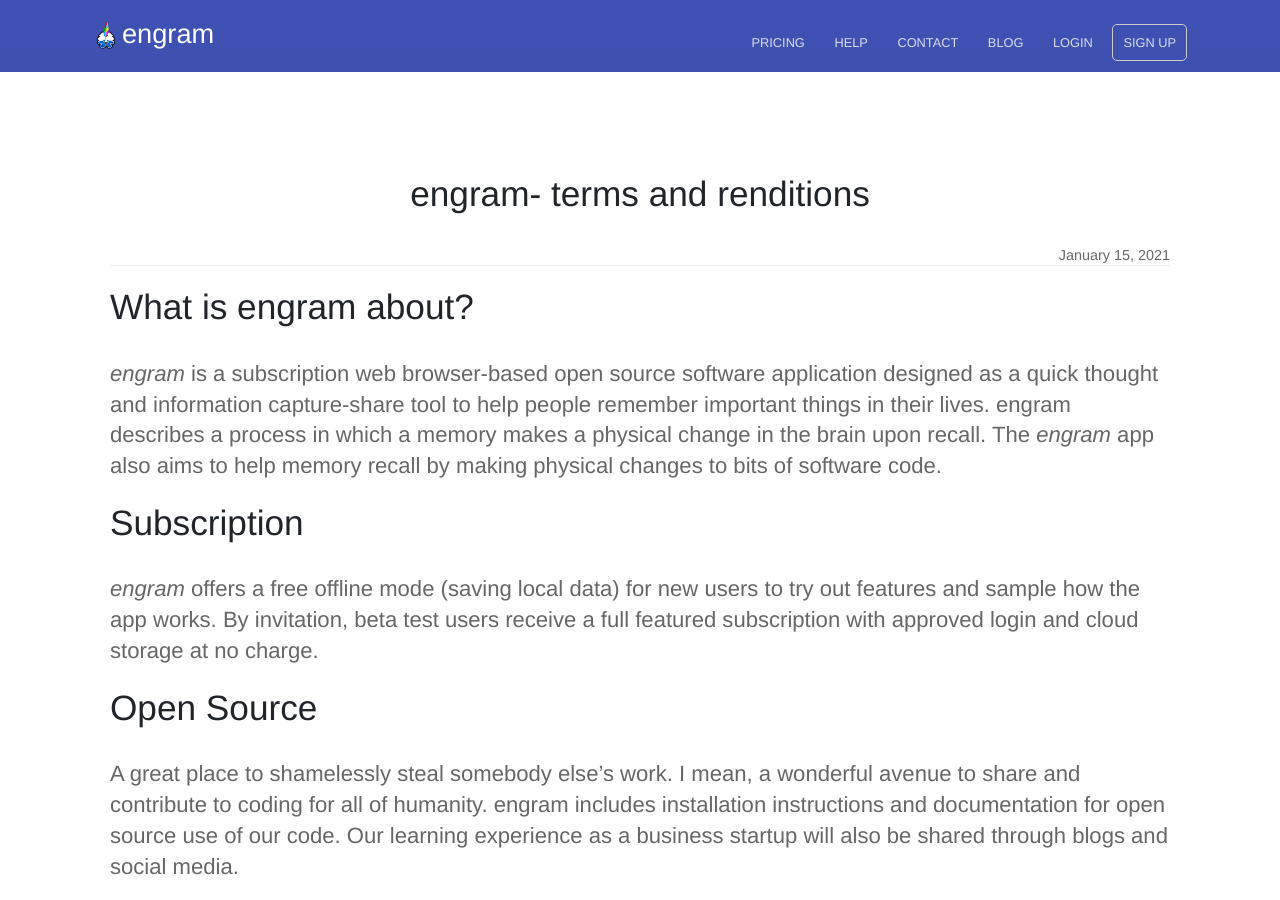
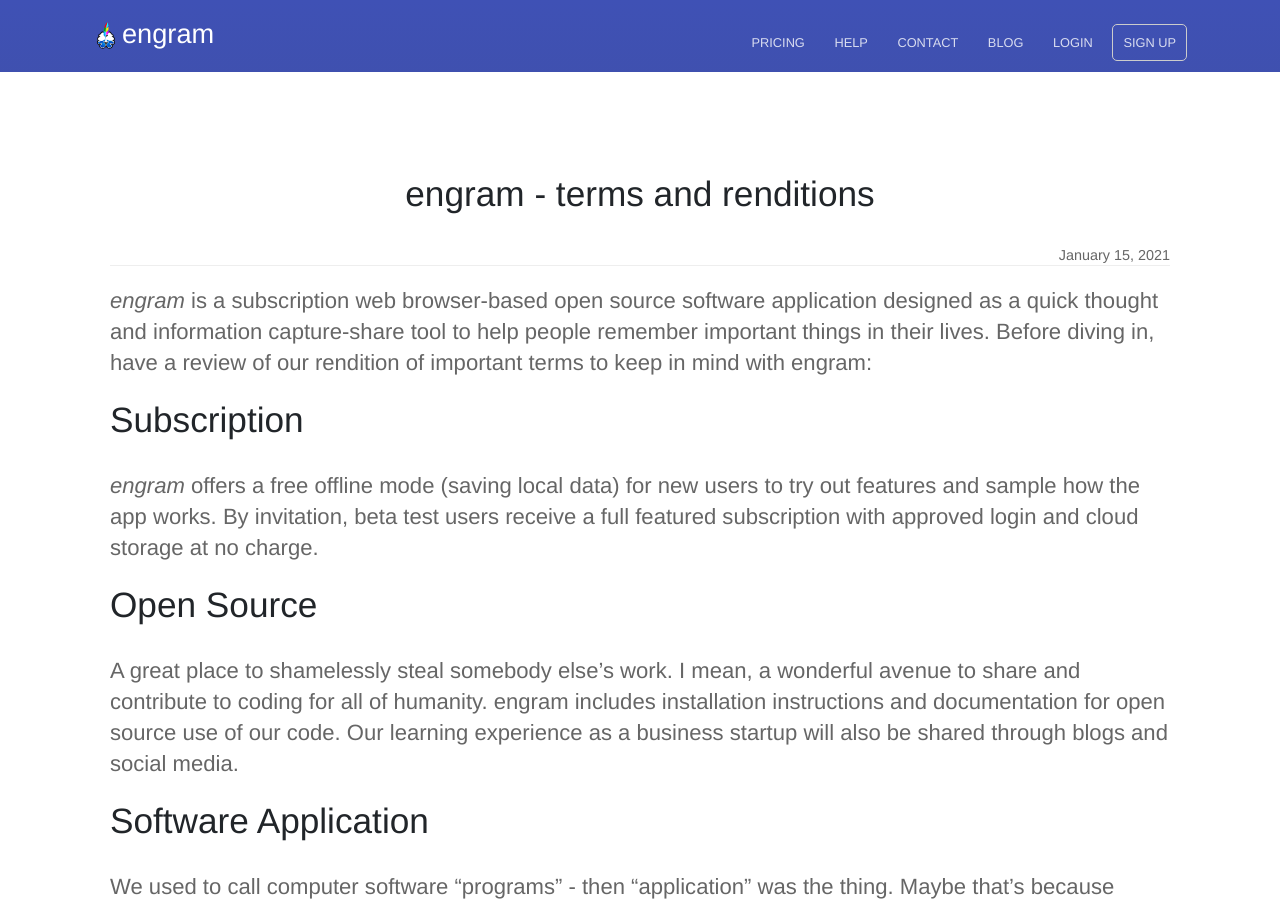
Before and after one commit to engramhq/engram-product-site, a Jekyll site: the page built from _posts/2021-01-15-engram-terms-renditions.md, in a window 1280 px wide and 900 px high. Built offline with Jekyll 4.4.1, drawn with Linux system fonts in a browser that asks for light colours.

Commit message:
1 at a time ok

```diff
--- a/_posts/2021-01-15-engram-terms-renditions.md
+++ b/_posts/2021-01-15-engram-terms-renditions.md
@@ -2,7 +2,7 @@
 
 layout: post
 
-title:  engram- terms and renditions
+title:  engram - terms and renditions
 
 author_staff_member: randy
 
@@ -10,10 +10,7 @@ author_staff_member: randy
 
 
 
-## What is engram about?
-
-*engram* is a subscription web browser-based open source software application designed as a quick thought and information capture-share tool to help people remember important things in their lives.
-engram describes a process in which a memory makes a physical change in the brain upon recall. The *engram* app also aims to help memory recall by making physical changes to bits of software code.
+*engram* is a subscription web browser-based open source software application designed as a quick thought and information capture-share tool to help people remember important things in their lives. Before diving in, have a review of our rendition of important terms to keep in mind with engram:
 
 
 ## Subscription
```
